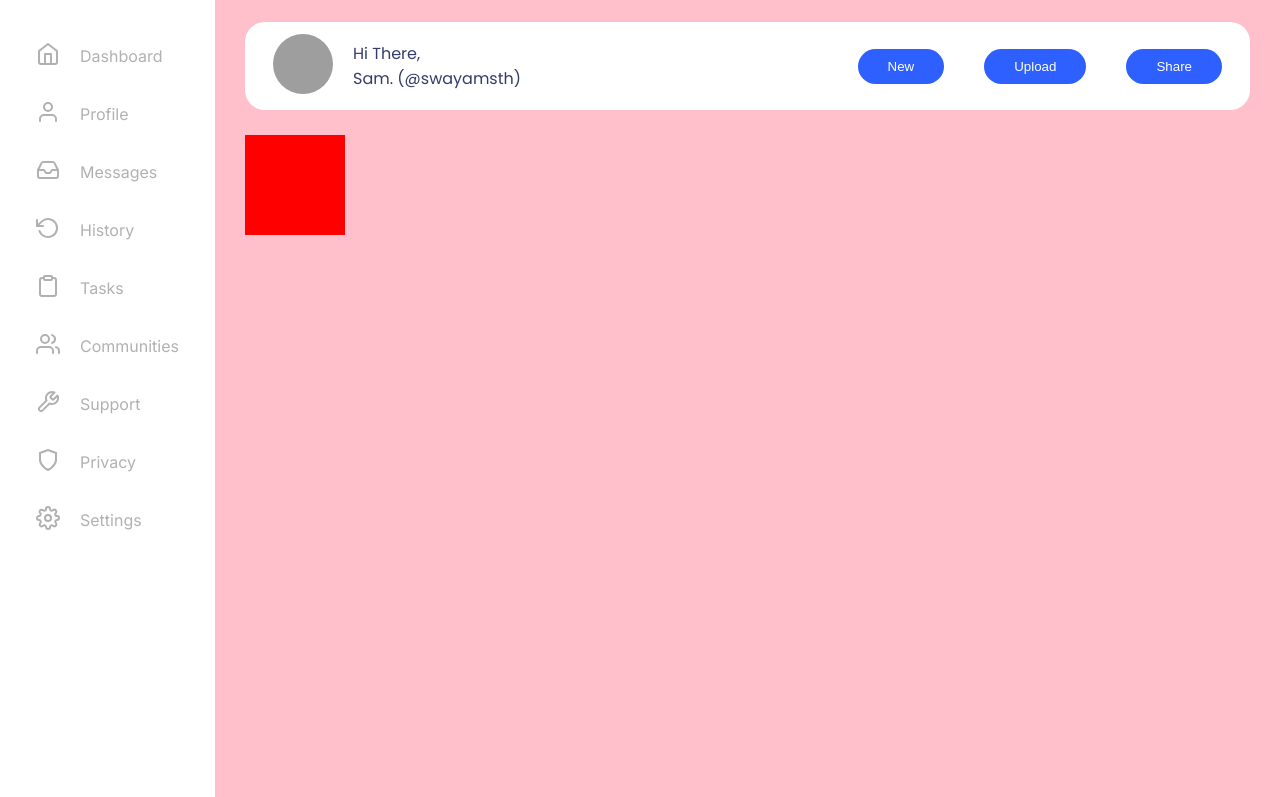
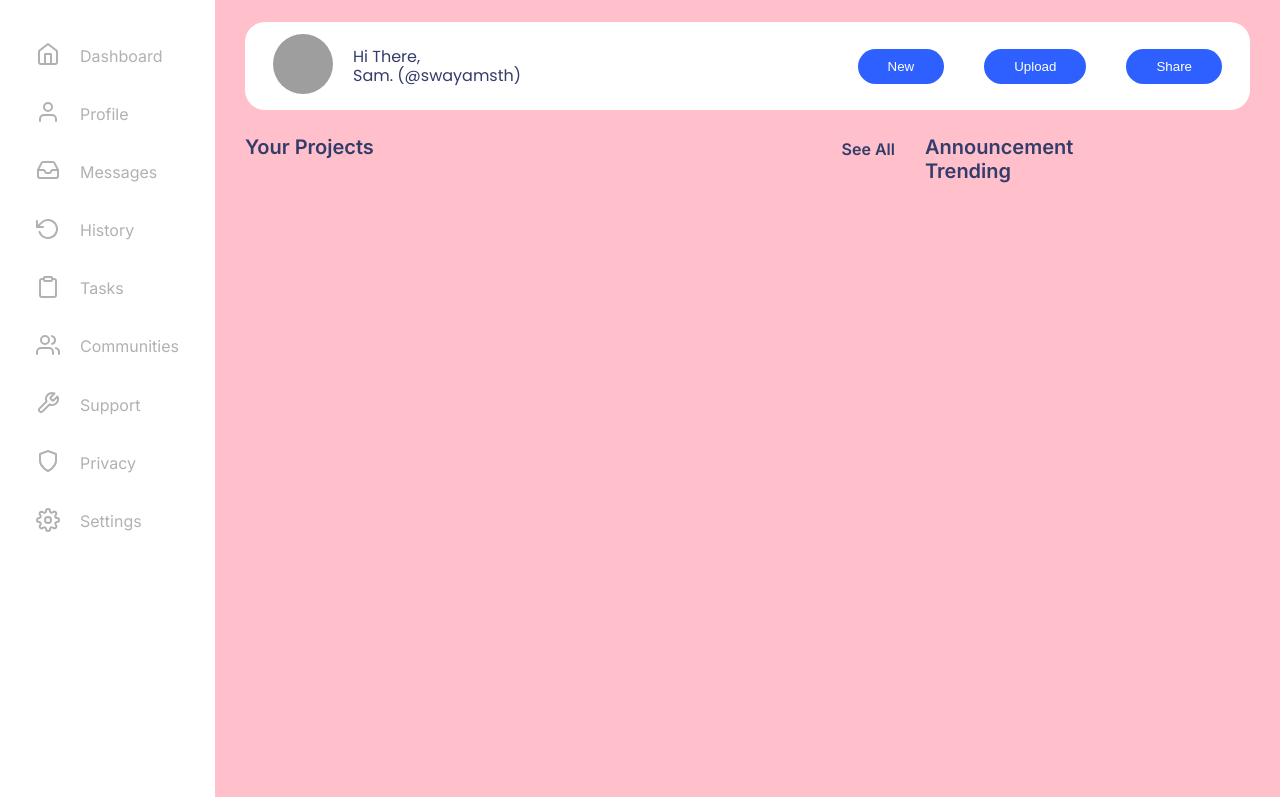
Before and after one commit to swayamsth/odin-dashboard, a plain HTML site: page index.html in a window 1280 px wide. Shown: the part 83-880 px from the top of the page. Drawn offline with Linux system fonts and the light colour scheme; grey boxes are pictures that could not be loaded.

Commit message:
Setup Main area on grid

```diff
--- a/index.html
+++ b/index.html
@@ -111,14 +111,20 @@
 
                 <div class="main-content">
                     <div class="projects">
+                        <div class="projects-headline">
+                            <h2 class="h2">Your Projects</h2>
+                            <h3 class="h3">See All</h3>
+                        </div>
 
                     </div>
 
                     <div class="announcement">
+                        <h2 class="h2">Announcement</h2>
 
                     </div>
 
                     <div class="trending">
+                        <h2 class="h2">Trending</h2>
 
                     </div>
                 </div>
--- a/style.css
+++ b/style.css
@@ -48,6 +48,7 @@ body{
 
 html{
     font-family: var(--ff-inter);
+    line-height: 1.2;
     scroll-behavior: smooth;
 }
 
@@ -265,9 +266,32 @@ li > a:focus{
     box-shadow: 0 2px 4px 0 var(--search-icon);
 }
 
+/* MAIN GRID CONTENT */
+
 .main-content{
     margin-top: 25px;
-    background-color: red;
-    height: 100px;
-    width: 100px;
+    display: grid;
+    grid-template-columns: 2fr 1fr;
+    column-gap: 30px;
 }
+
+.trending{
+    grid-column: 2 / -1;
+    grid-row: 2 / 3;
+}
+
+.projects-headline{
+    display: flex;
+    justify-content: space-between;
+    align-items: flex-end;
+}
+
+.h2{
+    font-size: 1.25rem;
+    font-weight: var(--fw-600);
+}
+
+.h3{
+    font-size: 1rem;
+    font-weight: var(--fw-600);
+}
```
